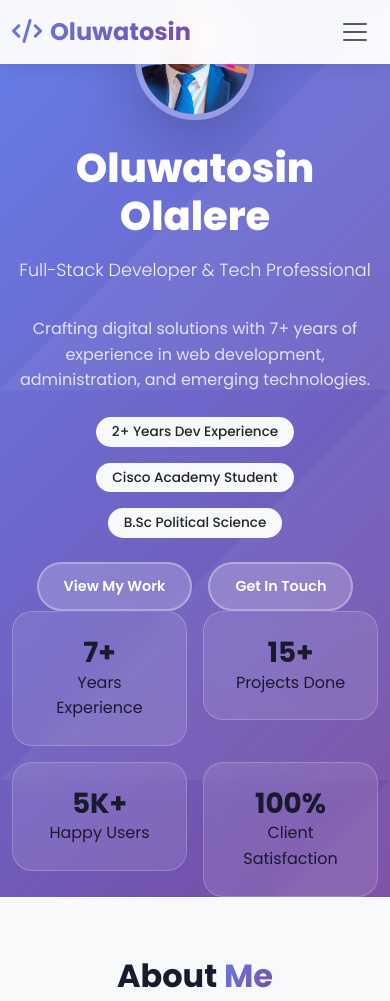
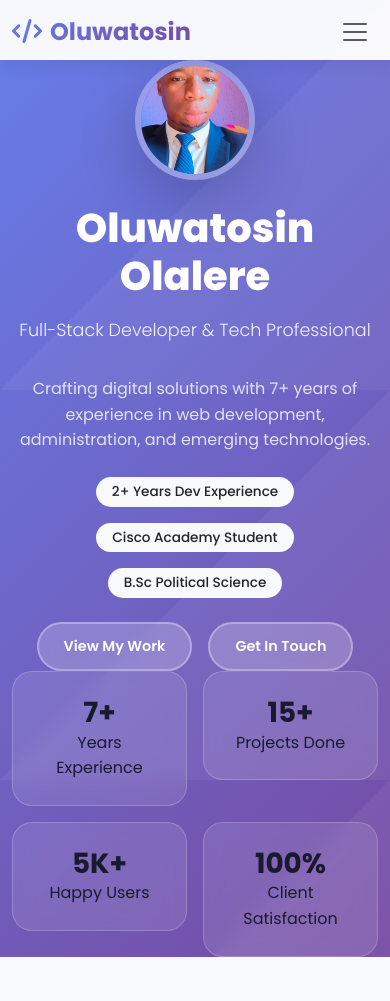
Before and after one commit to olo-lade/ololade.github.io, a plain HTML site: page index.html in a window 390 px wide. Shown: the top 1001 px of the page. Drawn offline with nearby package versions, Linux system fonts and the light colour scheme.

Commit message:
Enhance navbar and hero section styles
Added height and z-index to navbar, adjusted hero section for better responsiveness, and improved layout for smaller screens.

```diff
--- a/style.css
+++ b/style.css
@@ -27,6 +27,8 @@ body {
   backdrop-filter: blur(10px);
   box-shadow: 0 2px 20px rgba(0,0,0,0.1);
   transition: all 0.3s ease;
+  z-index: 1030;
+  height: 70px;
 }
 
 .navbar-brand {
@@ -72,6 +74,7 @@ body {
   align-items: center;
   position: relative;
   overflow: hidden;
+  padding-top: 70px;
 }
 
 .hero::before {
@@ -97,6 +100,8 @@ body {
   object-fit: cover;
   box-shadow: 0 20px 60px rgba(0,0,0,0.2);
   transition: all 0.3s ease;
+  display: block;
+  margin: 0 auto;
 }
 
 .hero-img:hover {
@@ -300,17 +305,26 @@ body {
 /* Responsive Design */
 @media (max-width: 768px) {
   .section { padding: 60px 0; }
-  .hero { min-height: 90vh; }
+  .hero {
+    min-height: 100vh;
+    padding-top: 70px;
+    text-align: center;
+  }
   .hero-img { width: 150px; height: 150px; }
   .project-card, .skill-card { padding: 1.5rem; }
   .contact-card { padding: 1.5rem; }
   .social-link { width: 50px; height: 50px; font-size: 1.2rem; }
+  .navbar { height: 60px; }
 }
 
 @media (max-width: 576px) {
+  .hero {
+    padding-top: 60px;
+  }
   .hero-img { width: 120px; height: 120px; }
   .btn-hero { padding: 12px 25px; font-size: 0.9rem; }
   .project-card, .skill-card { padding: 1rem; }
+  .navbar { height: 60px; }
 }
 
 /* About Section Styles */
```
